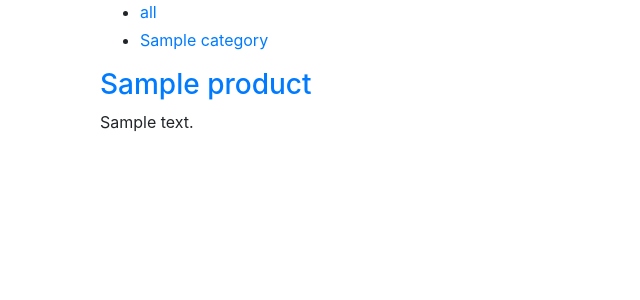
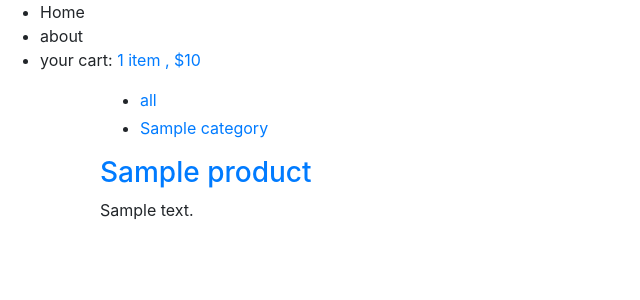
Before and after one commit to surajotari28/e-shop, a Django app: template templates/core/product_list.html in a window 1280 px wide. Shown: the top 300 px of the page, without its empty margins (0-640 px from the left). Run offline with Django 3.2, Linux system fonts and the light colour scheme; the template is opened without the code that fills it: most values are stand-ins (such as "Sample title", 1, 10 or a date in 2020).

Commit message:
card added

```diff
--- a/cart/cart.py
+++ b/cart/cart.py
@@ -41,7 +41,7 @@ class Cart():
             self.save()
 
     def __iter__(self):
-        product = self.cart.keys()
+        product_ids = self.cart.keys()
         products = Product.objects.filter(id__in=product_ids)
         cart = self.cart.copy()
         for product in products:
--- /dev/null
+++ b/cart/context_processors.py
@@ -0,0 +1,5 @@
+from .cart import Cart
+
+def cart(request):
+    '''to display the contents of cart in every webpage'''
+    return {'cart': Cart(request)}
--- a/cart/views.py
+++ b/cart/views.py
@@ -6,6 +6,9 @@ from .forms import CartAddProductForm
 
 def cart_detail(request):
     cart = Cart(request)
+    for item in cart:
+        item['update_quantity_form'] = CartAddProductForm(
+            initial={'quantity': item['quantity'], 'update': True})
     return render(request, 'cart/cart_detail.html', {'cart': cart})
 
 @require_POST
@@ -15,8 +18,7 @@ def cart_add(request, product_id):
     form = CartAddProductForm(request.POST)
     if form.is_valid():
         cd = form.cleaned_data
-        cart.add(product=product, quantity=cd['quantity'],
-        update_quantity=cd['update'])
+        cart.add(product=product, quantity=cd['quantity'], update_quantity=cd['update'])
     return redirect('cart:cart_detail')
 
 def cart_remove(request, product_id):
--- a/config/settings/base.py
+++ b/config/settings/base.py
@@ -49,6 +49,8 @@ TEMPLATES = [
                 'django.template.context_processors.request',
                 'django.contrib.auth.context_processors.auth',
                 'django.contrib.messages.context_processors.messages',
+                # custom context processors
+                # 'cart.context_processors.Cart',
             ],
         },
     },
--- a/config/urls.py
+++ b/config/urls.py
@@ -12,8 +12,8 @@ urlpatterns = [
 ]
 
 if settings.DEBUG:
-    import debug_toolbar
-    urlpatterns += [path('__debug__/', include(debug_toolbar.urls))]
+    # import debug_toolbar
+    # urlpatterns += [path('__debug__/', include(debug_toolbar.urls))]
     urlpatterns += static(settings.MEDIA_URL,
                           document_root=settings.MEDIA_ROOT)
     urlpatterns += static(settings.STATIC_URL,
--- a/templates/cart/cart_detail.html
+++ b/templates/cart/cart_detail.html
@@ -6,7 +6,6 @@
                     {{ product.name }}
                 </a>
                 <p>{{ item.quantity }}</p>
-                <a href="{% "cart:cart_remove" product.id %}">Remove</a>
                 <p>Price: {{ item.price }}</p>
                 <p>Totall Price: {{ item.total_price }}</p>
             {% endwith %}
--- a/templates/navbar.html
+++ b/templates/navbar.html
@@ -0,0 +1,19 @@
+<ul class="links">
+    <li>Home</li>
+    <li>about</li>
+    <li>
+        <div class="cart">
+            {% with total_items=cart|length %}
+                {% if cart|length > 0 %}
+                    your cart:
+                    <a href="{% url "cart:cart_detail" %}">
+                        {{ total_items }} item {{ total_items|pluralize }},
+                        ${{ cart.get_total_price }}
+                    </a>
+                {% else %}
+                    Your cart is empty
+                {% endif %}
+            {% endwith %}
+        </div>
+    </li>
+</ul>
```
Also changed, not shown: config/settings/development.py (+4 -4 lines), cart/migrations/__init__.py (deleted), core/migrations/0001_initial.py, db.sqlite3.
